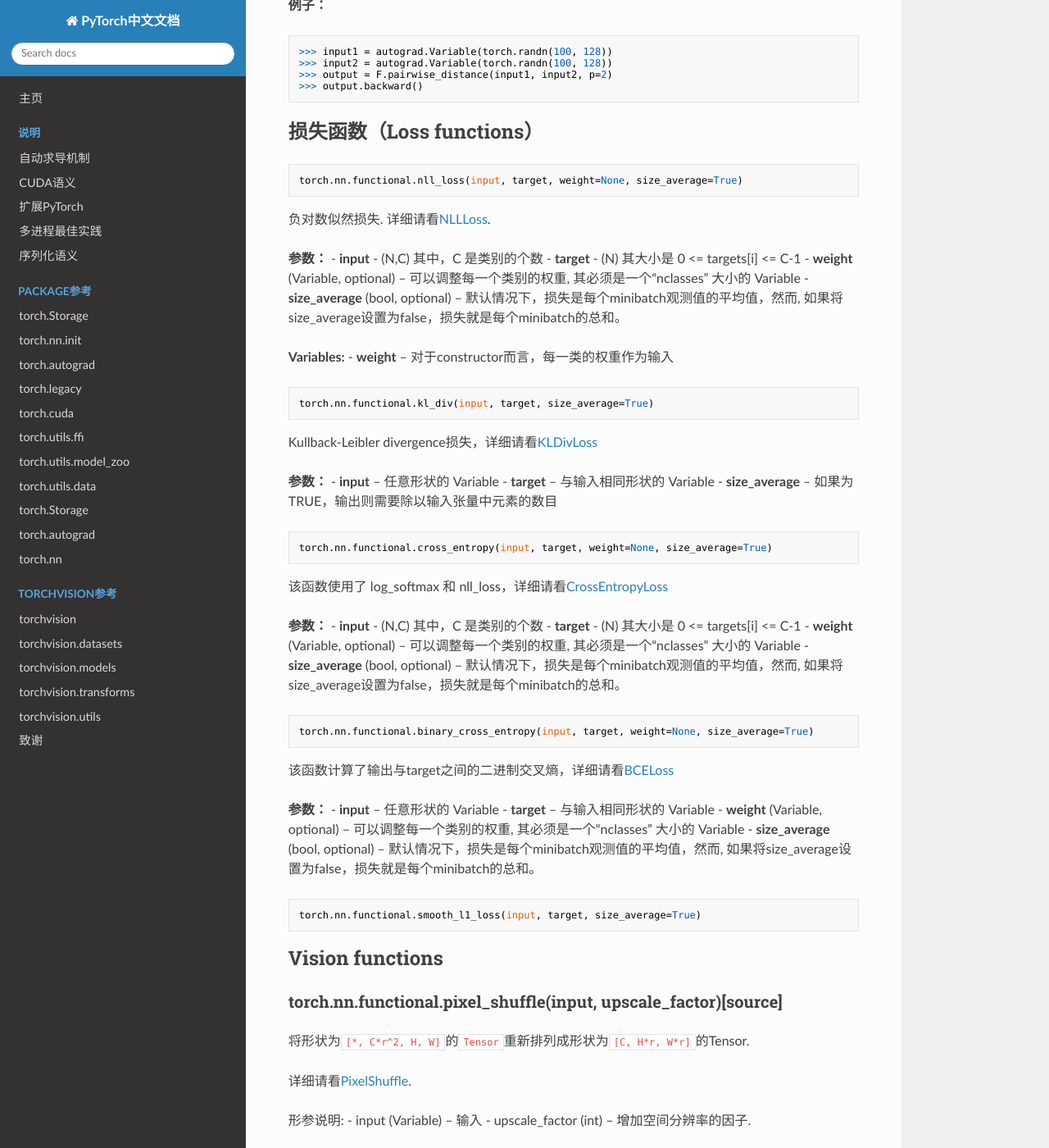
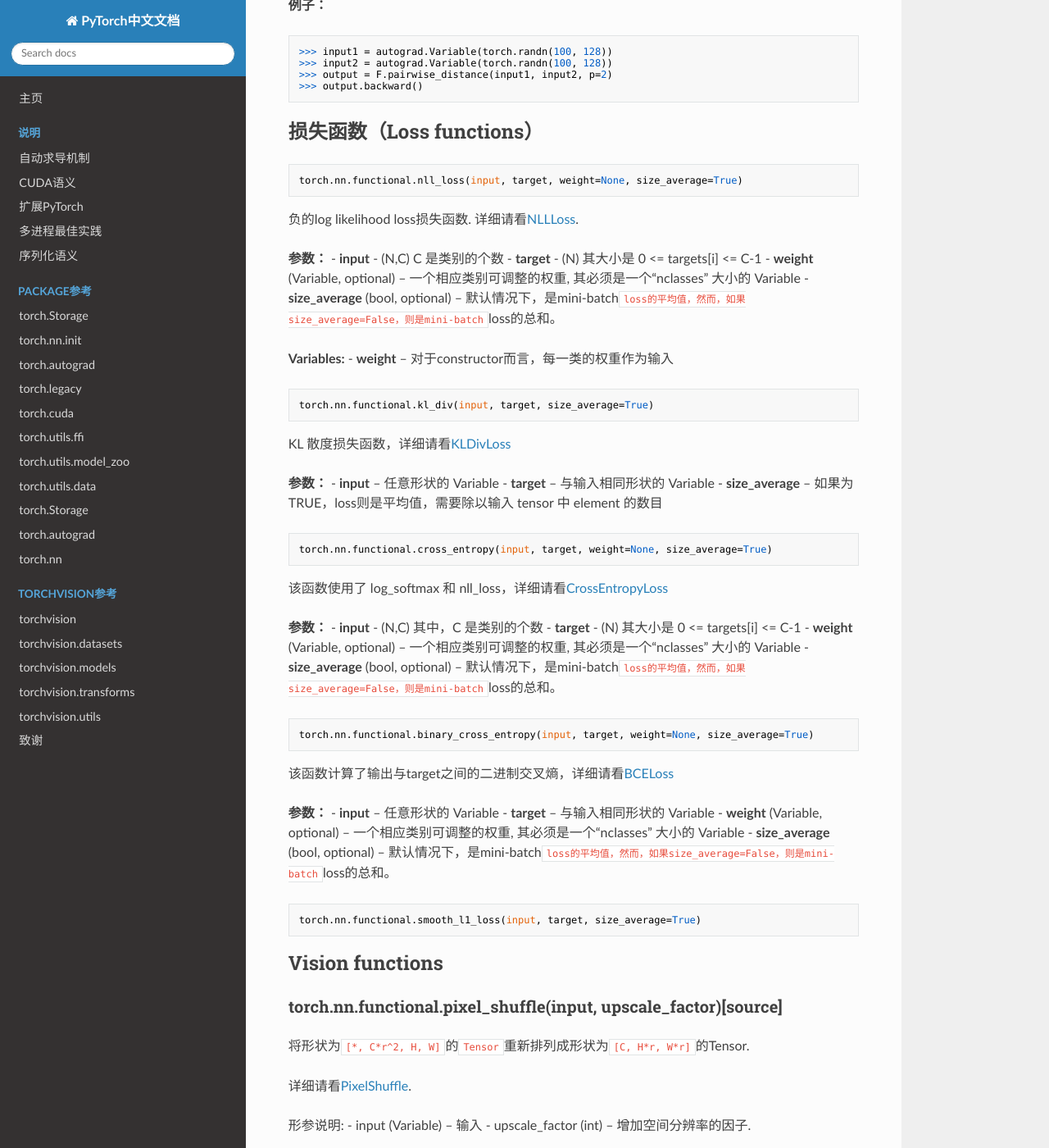
Before and after one commit to awfssv/pytorch-cn, an MkDocs documentation site: the page built from docs/package_references/functional.md, in a window 1280 px wide and 1400 px high, scrolled down 6094 px. Shown: the whole window at 82% size. Built offline with MkDocs 1.6.1, drawn with Linux system fonts in a browser that asks for light colours; nearby versions of some CDN libraries; old or Windows-style settings are respelled for this version of MkDocs.

Commit message:
Update functional.md

````diff
--- a/docs/package_references/functional.md
+++ b/docs/package_references/functional.md
@@ -345,13 +345,14 @@ $$
 ```python
 torch.nn.functional.nll_loss(input, target, weight=None, size_average=True)
 ```
-负对数似然损失. 详细请看[NLLLoss](...).
+负的log likelihood loss损失函数. 详细请看[NLLLoss](...).
 
 **参数：**
-- **input** - (N,C) 其中，C 是类别的个数
+- **input** - (N,C) C 是类别的个数
 - **target** - (N) 其大小是 0 <= targets[i] <= C-1
-- **weight** (Variable, optional) – 可以调整每一个类别的权重, 其必须是一个“nclasses” 大小的 Variable
-- **size_average** (bool, optional) – 默认情况下，损失是每个minibatch观测值的平均值，然而, 如果将size_average设置为false，损失就是每个minibatch的总和。
+- **weight** (Variable, optional) – 一个相应类别可调整的权重, 其必须是一个“nclasses” 大小的 Variable
+- **size_average** (bool, optional) – 默认情况下，是mini-batch``loss的平均值，然而，如果size_average=False，则是mini-batch``loss的总和。
+
 
 **Variables:**
 - **weight** – 对于constructor而言，每一类的权重作为输入
@@ -359,12 +360,12 @@ torch.nn.functional.nll_loss(input, target, weight=None, size_average=True)
 ```python
 torch.nn.functional.kl_div(input, target, size_average=True)
 ```
-Kullback-Leibler divergence损失，详细请看[KLDivLoss](...)
+KL 散度损失函数，详细请看[KLDivLoss](...)
 
 **参数：**
 - **input** – 任意形状的 Variable
 - **target** – 与输入相同形状的 Variable
-- **size_average** – 如果为TRUE，输出则需要除以输入张量中元素的数目
+- **size_average** – 如果为TRUE，loss则是平均值，需要除以输入 tensor 中 element 的数目
 
 ```python
 torch.nn.functional.cross_entropy(input, target, weight=None, size_average=True)
@@ -374,8 +375,8 @@ torch.nn.functional.cross_entropy(input, target, weight=None, size_average=True)
 **参数：**
 - **input** - (N,C) 其中，C 是类别的个数
 - **target** - (N) 其大小是 0 <= targets[i] <= C-1
-- **weight** (Variable, optional) – 可以调整每一个类别的权重, 其必须是一个“nclasses” 大小的 Variable
-- **size_average** (bool, optional) – 默认情况下，损失是每个minibatch观测值的平均值，然而, 如果将size_average设置为false，损失就是每个minibatch的总和。
+- **weight** (Variable, optional) – 一个相应类别可调整的权重, 其必须是一个“nclasses” 大小的 Variable
+- **size_average** (bool, optional) – 默认情况下，是mini-batch``loss的平均值，然而，如果size_average=False，则是mini-batch``loss的总和。
 
 ```python
 torch.nn.functional.binary_cross_entropy(input, target, weight=None, size_average=True)
@@ -385,8 +386,8 @@ torch.nn.functional.binary_cross_entropy(input, target, weight=None, size_averag
 **参数：**
 - **input** – 任意形状的 Variable
 - **target** – 与输入相同形状的 Variable
-- **weight** (Variable, optional) – 可以调整每一个类别的权重, 其必须是一个“nclasses” 大小的 Variable
-- **size_average** (bool, optional) – 默认情况下，损失是每个minibatch观测值的平均值，然而, 如果将size_average设置为false，损失就是每个minibatch的总和。
+- **weight** (Variable, optional) – 一个相应类别可调整的权重, 其必须是一个“nclasses” 大小的 Variable
+- **size_average** (bool, optional) – 默认情况下，是mini-batch``loss的平均值，然而，如果size_average=False，则是mini-batch``loss的总和。
 
 ```python
 torch.nn.functional.smooth_l1_loss(input, target, size_average=True)
````
